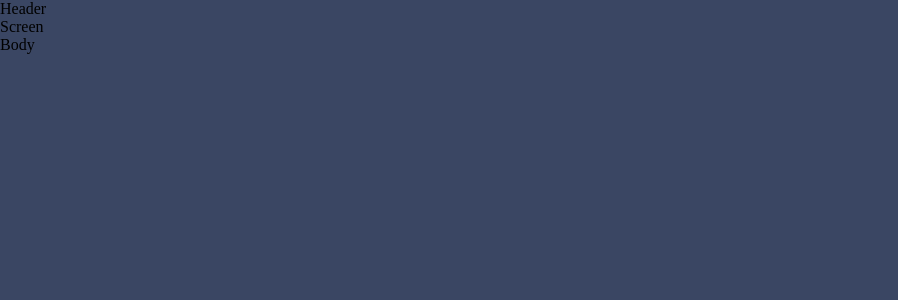
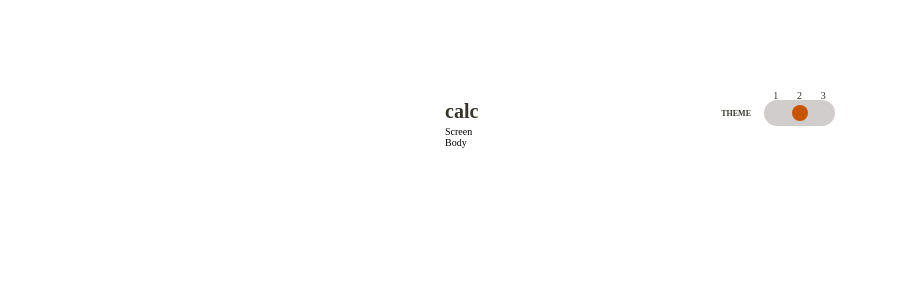
Before and after one commit to khusan2006/calculator-app, a React (Create React App) app: page / in a window 1280 px wide. Shown: the top 300 px of the page, without its empty margins (0-898 px from the left). Built offline with nearby package versions, Linux system fonts and the light colour scheme.

Commit message:
finished header section of the project

```diff
--- a/public/index.html
+++ b/public/index.html
@@ -1,5 +1,5 @@
 <!DOCTYPE html>
-<html lang="en" data-theme="light">
+<html lang="en" data-theme="dark">
   <head>
     <meta charset="utf-8" />
     <link rel="icon" href="%PUBLIC_URL%/favicon.ico" />
--- a/src/App.js
+++ b/src/App.js
@@ -4,7 +4,7 @@ import CalcHeader from "./components/CalcHeader";
 import CalcScreen from "./components/CalcScreen";
 
 function App() {
-  const [currentTheme, setCurrentTheme] = useState('light')
+  const [currentTheme, setCurrentTheme] = useState('dark')
   useEffect(() => {
     let localSTheme = localStorage.getItem('theme');
 
@@ -19,9 +19,11 @@ function App() {
   },[currentTheme])
   return (
     <div className="app">
-        <CalcHeader />
-        <CalcScreen />
-        <CalcBody />
+        <div className="container">
+            <CalcHeader setCurrentTheme={setCurrentTheme} />
+            <CalcScreen />
+            <CalcBody />
+        </div>
     </div>
   );
 }
--- a/src/components/CalcHeader.jsx
+++ b/src/components/CalcHeader.jsx
@@ -1,9 +1,41 @@
 import React from 'react'
 
-const CalcHeader = () => {
+const CalcHeader = ({setCurrentTheme}) => {
+  const handleForm = (theme) => {
+    localStorage.setItem('theme', theme)
+    setCurrentTheme(theme)
+  }
   return (
-    <header>
-      Header
+    <header className='header'>
+      <h4 className='header__text'>calc</h4>
+      <div className='theme'>
+        <h4 className='theme__text'>theme</h4>
+        <div className="theme__switcher" >
+          <input className='hidden theme__swithcer-radio' type="radio" name='theme__switch'  value="dark" id='dark' />
+          <input className='hidden theme__swithcer-radio' type="radio" name='theme__switch'  value='lught' id='light' />
+          <input className='hidden theme__swithcer-radio' type="radio" name='theme__switch' value='vintage' id='vintage' />
+
+
+          <div className="theme__switcher-indicators">
+            <span>1</span>
+            <span>2</span>
+            <span>3</span>
+          </div>
+          <div className="theme__label-container">
+          <label className='theme__label'  onClick={() => handleForm('dark')} htmlFor="dark">
+            <span className='hidden'>theme</span>
+          </label>
+          <label className='theme__label' onClick={() => handleForm('light')} htmlFor="light">
+            <span className='hidden'>theme</span>
+          </label>
+          <label className='theme__label'  onClick={() => handleForm('vintage')}  htmlFor="vintage">
+            <span className='hidden'>theme</span>
+          </label>
+
+          <span className='circle'>&nbsp;</span>
+          </div>
+        </div>
+      </div>
     </header>
   )
 }
--- a/src/index.css
+++ b/src/index.css
@@ -5,12 +5,133 @@
   margin: 0;
   padding: 0;
 }
+:root[data-theme="dark"] {
+  --bg-color: #3a4663;
+  --color-text-body: #434a59;
+  --color-text-header: #fff;
+  --color-bg-controls: #242d44;
+  --color-bg-circle: #d03f2f;
+  --color-bg-circle-hover: #f96b5b;
+}
 :root[data-theme="light"] {
-  --bg-color: #3a4663;
+  --color-bg-body: #e6e6e6;
+  --color-text-header: #36362c;
+  --color-bg-controls: #d2cdcd;
+
+  --color-bg-circle: #c85402;
+  --color-bg-circle-hover: #ff8a38;
 }
 
+:root[data-theme="vintage"] {
+  --bg-color: #17062A;
+  --color-text-header: #FFE53D;
+  --color-bg-controls: #1E0936;
+  --color-bg-circle: #00DED0;
+  --color-bg-circle-hover: #93FFF8;
+}
+
+html{
+  font-size: 62.5%;
+}
 
 .app{
   height: 100vh;
   background-color: var(--bg-color);
 }
+.container{
+  width: 39rem;
+  margin: 0 auto;
+}
+
+.header{
+  padding-top: 10rem;
+  display: flex;
+  justify-content: space-between;
+}
+
+.header__text{
+  color: var(--color-text-header);
+  font-size: 2rem;
+
+}
+
+.theme{
+  display: flex;
+  gap: 1.3rem;
+  align-items: center;
+}
+
+.theme__text{
+  font-size: 0.8rem;
+  color: var(--color-text-header);
+  text-transform: uppercase;
+}
+
+.theme__label-container{
+  position: relative;
+  z-index: 1;
+  display: flex;
+  width: 7.1rem;
+  height: 2.6rem;
+  padding: 0.5rem;
+  border-radius: 1.3rem;
+  overflow: hidden;
+  background-color: var(--color-bg-controls);
+  cursor: pointer;
+}
+
+.theme__label {
+  flex: 1;
+  cursor: pointer;
+}
+
+.circle{
+  position: absolute;
+  z-index: 1;
+  width: 1.6rem;
+  height: 1.6rem;
+  border-radius: 50%;
+  background-color: var(--color-bg-circle);
+  transition-duration: var(--transition-duration);
+  transition-timing-function: ease;
+  transition-property: transform, background-color, opacity;
+}
+.theme__switcher{
+  position: relative;
+}
+.theme__switcher-indicators{
+  width: 100%;
+  position: absolute;
+  display: flex;
+  color: var(--color-text-header);
+  top: -1rem;
+  justify-content: space-around;
+}
+.hidden{
+  position: absolute;
+  width: 1px;
+  height: 1px;
+  margin: -1px;
+  border: 0;
+  padding: 0;
+  clip: rect(0 0 0 0);
+  overflow: hidden;
+
+}
+
+
+
+[data-theme="dark"] .circle,
+.theme__switcher-radio#dark:checked ~ .theme-switcher__control .circle {
+  transform: translateX(0);
+}
+
+[data-theme="light"] .circle,
+.theme__switcher-radio#light:checked ~ .theme-switcher__control .circle {
+  transform: translateX(2.3rem);
+}
+
+[data-theme="vintage"] .circle,
+.theme__switcher-radio#vintage:checked ~ .theme-switcher__control .circle {
+  transform: translateX(4.5rem);
+}
```
